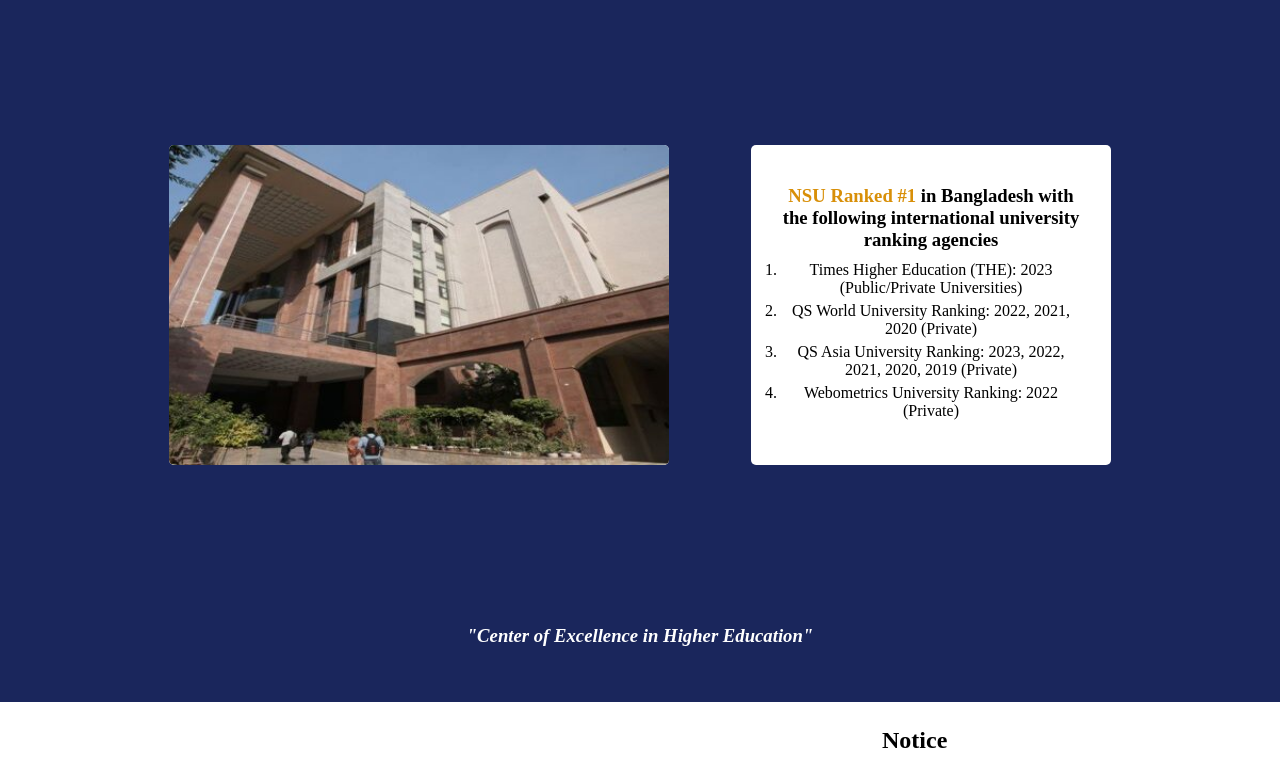
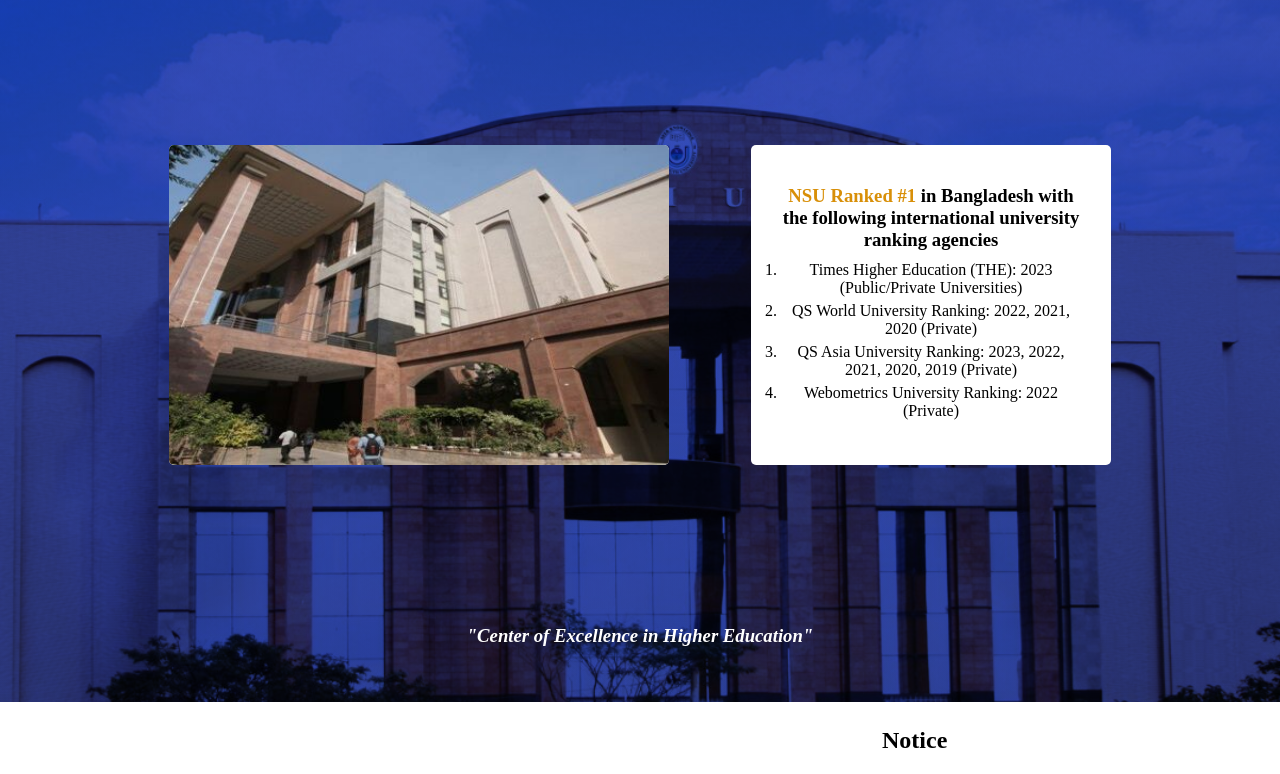
Before and after one commit to RionelxSlovesky/NSU-concept-homepage, a plain HTML site: page index.html in a window 1280 px wide. Shown: the part 168-942 px from the top of the page. Drawn offline with Linux system fonts and the light colour scheme; the site is published under a folder, as on GitHub Pages, so addresses that start at the root find nothing.

Commit message:
Corrected the path for background image

```diff
--- a/styles/style.css
+++ b/styles/style.css
@@ -28,7 +28,7 @@
 .hbanner-container {
     height: 100vh;
     text-align: center;
-    background-image: linear-gradient(#1A265C, #1A265C), url("/images/NSU-banner.jpeg");
+    background-image: linear-gradient(#1A265C, #1A265C), url("../images/NSU-banner.jpeg");
     background-repeat: no-repeat;
     background-position: center;
     background-size: cover;
```
